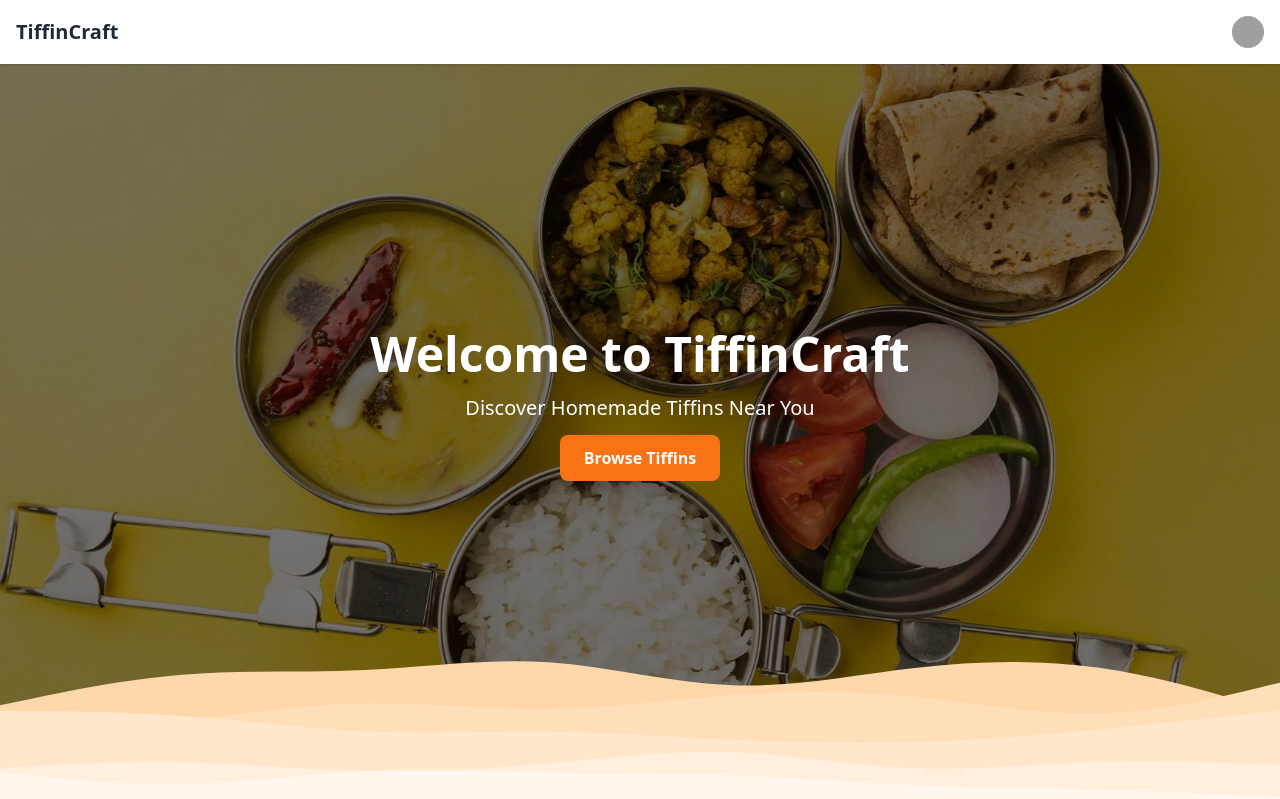
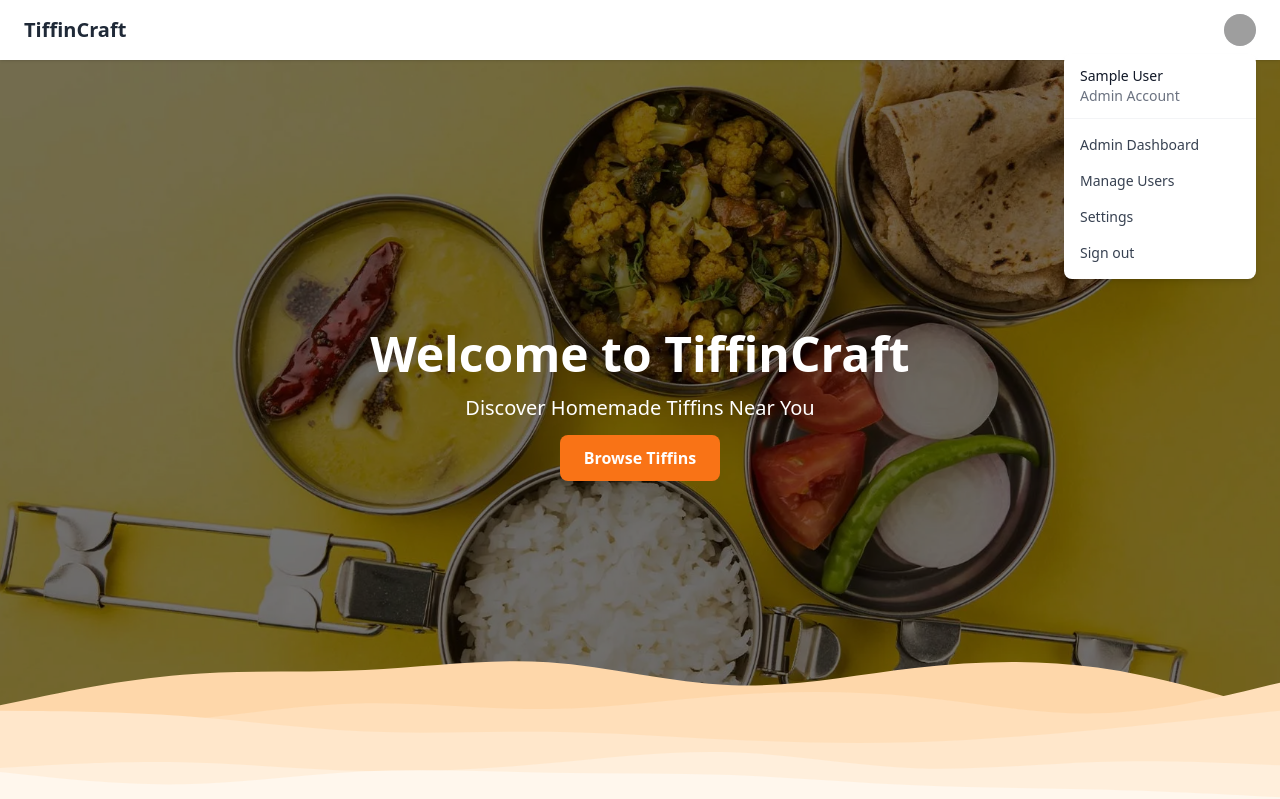
Before and after one commit to RakibDevHub/TiffinCraft-a-cloud-kitchen-marketplace, a PHP site: page / in a window 1280 px wide, after a click on "Open user menu". Shown: the top 799 px of the page. Run offline with PHP 8.4, Linux system fonts and the light colour scheme; the visitor is signed in with stand-in values (Sample User, id 1); some libraries are stand-ins or nearby versions; grey boxes are pictures that could not be loaded.

Commit message:
combine the header, navbar-seller,navbar-buyer into one

```diff
--- a/src/includes/navbar.php
+++ b/src/includes/navbar.php
@@ -7,7 +7,7 @@ $currentRole = $isLoggedIn ? $_SESSION['role'] : null;
 <?php if (!$isBusinessView && !$isLoggedIn): ?>
     <!-- CTA Bar -->
     <div id="ctaBar"
-        class="fixed top-0 left-0 w-full bg-orange-100 text-orange-800 z-50 flex items-center justify-between px-4 py-2 shadow transition-all duration-300 transform -translate-y-full opacity-0">
+        class="h-[50px] fixed top-0 left-0 w-full bg-orange-100 text-orange-800 z-50 flex items-center justify-between px-4 py-2 shadow transition-all duration-300 transform -translate-y-full opacity-0">
         <div>
             <span class="font-semibold">Own a Tiffin Business?</span>
             <a href="/business" class="ml-2 text-orange-700 underline hover:text-orange-900">Join TiffinCraft Business</a>
@@ -18,7 +18,7 @@ $currentRole = $isLoggedIn ? $_SESSION['role'] : null;
 
 <!-- Main Navbar -->
 <nav id="mainNav" class="fixed top-0 left-0 w-full bg-white shadow z-40 transition-all duration-300">
-    <div class="max-w-7xl mx-auto px-4 py-3 flex justify-between items-center h-[64px]"> <!-- Fixed height -->
+    <div class="max-w-7xl mx-auto px-6 py-2 flex justify-between items-center h-[60px]"> <!-- Fixed height -->
         <!-- Logo/Brand -->
         <a href="<?= $isBusinessView ? '/business' : '/' ?>" class="text-xl font-bold text-gray-800">
             <?= $isBusinessView ? 'TiffinCraft Business' : 'TiffinCraft' ?>
@@ -38,19 +38,77 @@ $currentRole = $isLoggedIn ? $_SESSION['role'] : null;
                     </button>
 
                     <!-- Dropdown menu - now positioned absolutely -->
-                    <div class="absolute right-0 top-full mt-2 z-50 hidden text-base list-none bg-white divide-y divide-gray-100 rounded-lg shadow-sm w-48"
+                    <div class="absolute right-0 top-full mt-2 z-50 hidden text-base list-none bg-white divide-y divide-gray-100 rounded-lg shadow-md w-48"
                         id="user-dropdown">
-                        <!-- Dropdown content remains the same -->
+                        <div class="px-4 py-3">
+                            <span
+                                class="block text-sm text-gray-900"><?= htmlspecialchars($_SESSION['name'] ?? 'User') ?></span>
+                            <span class="block text-sm text-gray-500 truncate">
+                                <?= ucfirst($currentRole) ?> Account
+                            </span>
+                        </div>
+                        <ul class="py-2" aria-labelledby="user-menu-button">
+                            <?php if ($currentRole === 'admin'): ?>
+                                <li>
+                                    <a href="/admin/dashboard"
+                                        class="block px-4 py-2 text-sm text-gray-700 hover:bg-gray-100">Admin Dashboard</a>
+                                </li>
+                                <li>
+                                    <a href="/admin/users"
+                                        class="block px-4 py-2 text-sm text-gray-700 hover:bg-gray-100">Manage Users</a>
+                                </li>
+                            <?php elseif ($currentRole === 'seller'): ?>
+                                <li>
+                                    <a href="/seller/dashboard"
+                                        class="block px-4 py-2 text-sm text-gray-700 hover:bg-gray-100">Kitchen Dashboard</a>
+                                </li>
+                                <li>
+                                    <a href="/seller/orders"
+                                        class="block px-4 py-2 text-sm text-gray-700 hover:bg-gray-100">Orders</a>
+                                </li>
+                            <?php else: ?>
+                                <li>
+                                    <a href="/buyer/home" class="block px-4 py-2 text-sm text-gray-700 hover:bg-gray-100">My
+                                        Account</a>
+                                </li>
+                                <li>
+                                    <a href="/buyer/orders" class="block px-4 py-2 text-sm text-gray-700 hover:bg-gray-100">My
+                                        Orders</a>
+                                </li>
+                            <?php endif; ?>
+                            <li>
+                                <a href="/settings"
+                                    class="block px-4 py-2 text-sm text-gray-700 hover:bg-gray-100">Settings</a>
+                            </li>
+                            <li>
+                                <form action="/logout" method="post">
+                                    <button type="submit"
+                                        class="block w-full text-left px-4 py-2 text-sm text-gray-700 hover:bg-gray-100">Sign
+                                        out</button>
+                                </form>
+                            </li>
+                        </ul>
+                    </div>
                 </div>
             </div>
         <?php else: ?>
-                <!-- Guest Menu remains the same -->
+            <!-- Guest Menu -->
+            <ul class="flex space-x-6 text-gray-600 font-medium">
+                <li><a href="<?= $isBusinessView ? '/business/login' : '/login' ?>" class="hover:underline">Login</a></li>
+                <li>
+                    <a href="<?= $isBusinessView ? '/business/register' : '/register' ?>"
+                        class="rounded-md bg-orange-500 text-white px-4 py-2 hover:bg-orange-600 transition-colors">
+                        Register
+                    </a>
+                </li>
+            </ul>
         <?php endif; ?>
     </div>
     </div>
 </nav>
 
 <script>
+    <?php if ($isLoggedIn): ?>
         // Dropdown toggle functionality
         const userMenuButton = document.getElementById('user-menu-button');
         const userDropdown = document.getElementById('user-dropdown');
@@ -68,6 +126,7 @@ $currentRole = $isLoggedIn ? $_SESSION['role'] : null;
                 userDropdown.classList.add('hidden');
             }
         });
+    <?php endif; ?>
 
     <?php if (!$isBusinessView && !$isLoggedIn): ?>
         // CTA Bar animation script (same as before)
```
Lines whose indentation alone changed are shown as unchanged.
